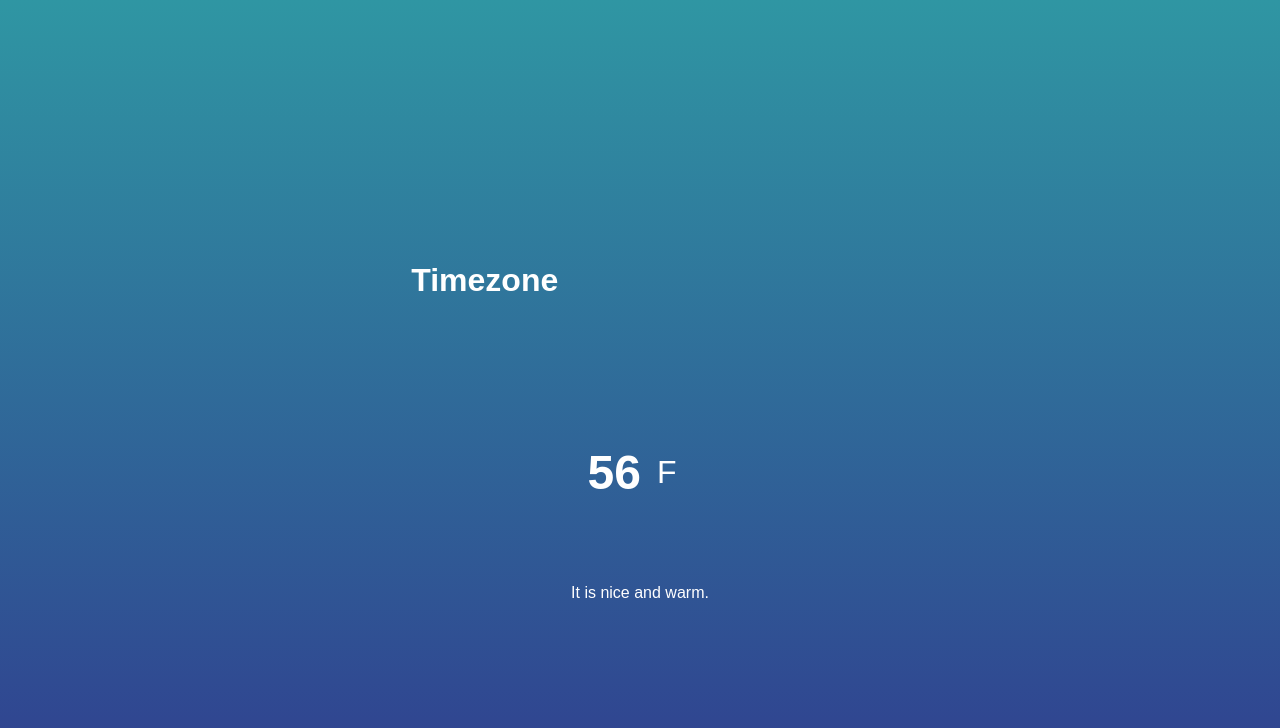
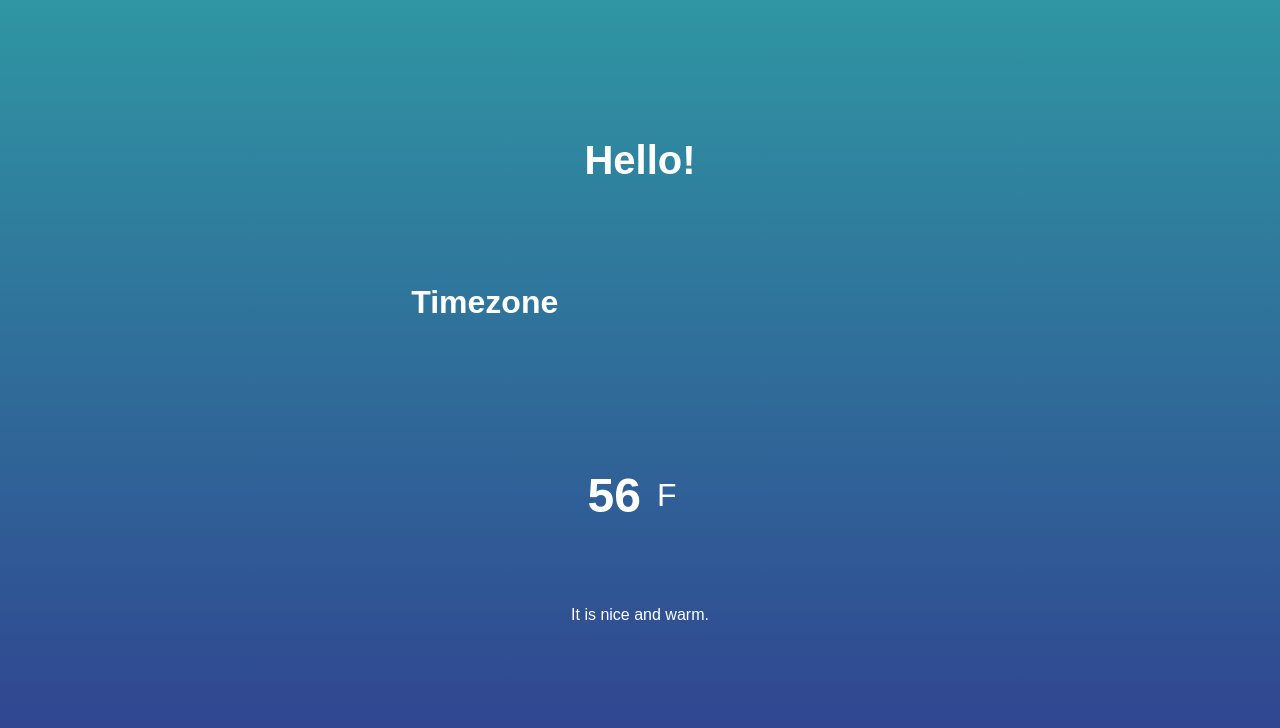
Before and after one commit to alexmartzios/weather_app, a website: page index.html in a window 1280 px wide. Drawn offline with Linux system fonts and the light colour scheme.

Commit message:
add Hello!

```diff
--- a/index.html
+++ b/index.html
@@ -7,7 +7,7 @@
   <title>Weather App</title>
 </head>
 <body>
-  <h1></h1>
+  <h2>Hello!</h2>
   <div class="loc">
     <h1 class="loc-timezone">Timezone</h1>
     <canvas class="icon" width="128" height="128"></canvas>
--- a/public/main.css
+++ b/public/main.css
@@ -13,6 +13,10 @@ body {
   background: linear-gradient(rgb(47,150,163), rgb(48,62,143));
   font-family: sans-serif;
   color: white;
+}
+
+h2 {
+  font-size: 2.5rem;
 }
 
 .loc, .temp {
```
